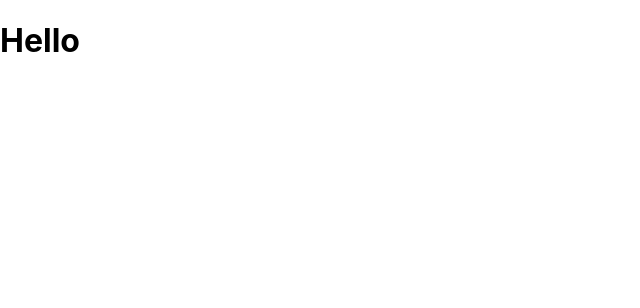
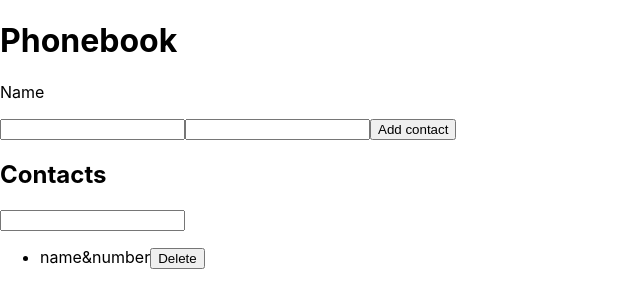
Before and after one commit to alxtpl/goit-react-hw-02-phonebook, a React (Create React App) app: page / in a window 1280 px wide. Shown: the top 308 px of the page, without its empty margins (0-640 px from the left). Built offline with nearby package versions, Linux system fonts and the light colour scheme; the HTML template or start-up script is replaced by a standard one.

Commit message:
adding markup

```diff
--- a/package.json
+++ b/package.json
@@ -8,6 +8,7 @@
     "@testing-library/react": "^12.1.2",
     "@testing-library/user-event": "^13.5.0",
     "gh-pages": "^3.2.3",
+    "nanoid": "^3.2.0",
     "react": "^17.0.2",
     "react-dom": "^17.0.2",
     "react-scripts": "5.0.0",
--- a/src/App.js
+++ b/src/App.js
@@ -1,11 +1,63 @@
+import { Component } from 'react/cjs/react.production.min';
 import './App.css';
 
-function App() {
-  return (
-   <>
-   <h1>Hello</h1>
-   </>
-  );
+class App extends Component {
+  state = {
+    contacts: [
+      { id: 'id-1', name: 'Rosie Simpson', number: '459-12-56' },
+      { id: 'id-2', name: 'Hermione Kline', number: '443-89-12' },
+      { id: 'id-3', name: 'Eden Clements', number: '645-17-79' },
+      { id: 'id-4', name: 'Annie Copeland', number: '227-91-26' },
+    ],
+    filter: '',
+    name: '',
+    number: '',
+  };
+  deleteItem = id =>
+    this.setState(prev => ({
+      contacts: prev.contacts.filter(el => el.id !== id),
+    }));
+
+  render() {
+    return (
+      <div>
+        <h1>Phonebook</h1>
+        <form onSubmit="">
+          <label>
+            <p>Name</p>
+            <input
+              type="text"
+              name="name"
+              pattern="^[a-zA-Zа-яА-Я]+(([' -][a-zA-Zа-яА-Я ])?[a-zA-Zа-яА-Я]*)*$"
+              title="Name may contain only letters, apostrophe, dash and spaces. For example Adrian, Jacob Mercer, Charles de Batz de Castelmore d'Artagnan"
+              required
+              value=""
+              onChange=""
+            />
+            <input
+              type="tel"
+              name="number"
+              pattern="\+?\d{1,4}?[-.\s]?\(?\d{1,3}?\)?[-.\s]?\d{1,4}[-.\s]?\d{1,4}[-.\s]?\d{1,9}"
+              title="Phone number must be digits and can contain spaces, dashes, parentheses and can start with +"
+              required
+              value=""
+              onChange=""
+            />
+          </label>
+          <button>Add contact</button>
+        </form>
+        <h2>Contacts</h2>
+        <input type="text" name="filter" value="" onChange="" />
+        <ul>
+          <li>
+            <span>name&number</span>
+        <button type='button' onClick="">Delete</button>
+          </li>
+        </ul>
+
+      </div>
+    );
+  }
 }
 
 export default App;
```
Also changed, not shown: .prettierrc.yaml (added), 1 other file (tests, documents, lock files or other folders).
